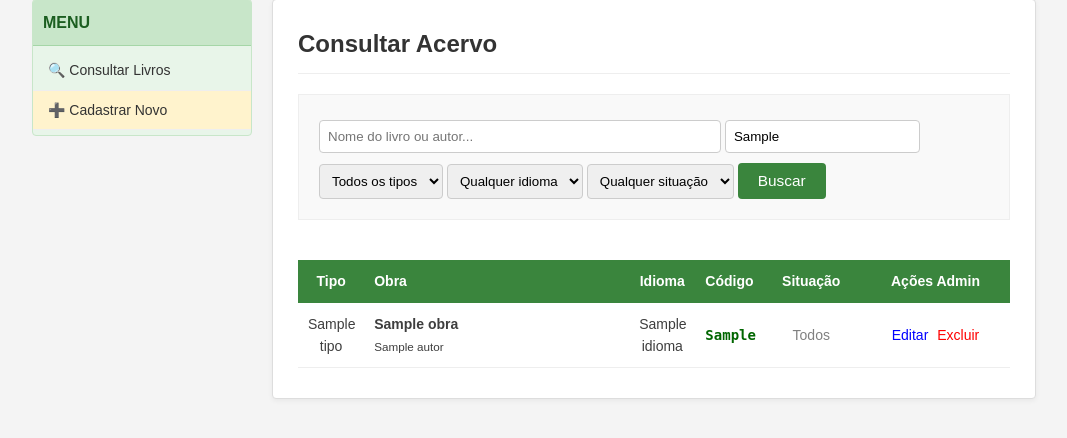
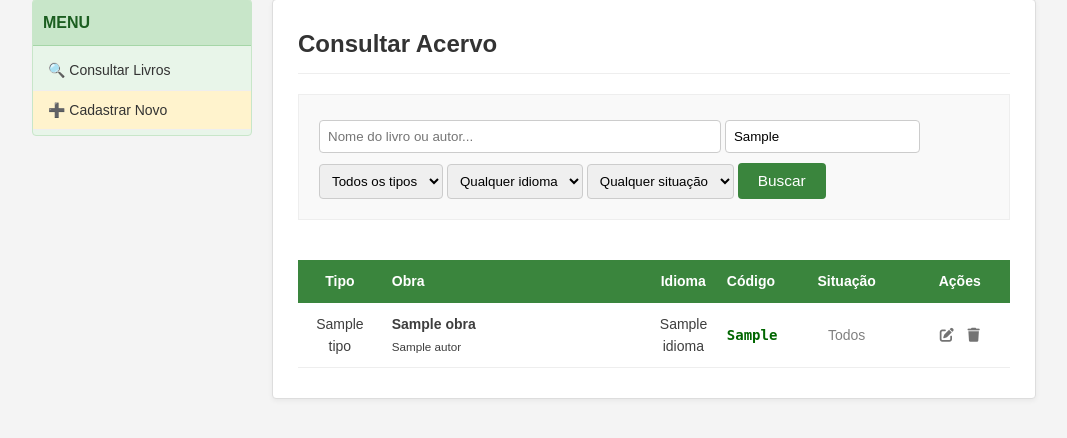
Before and after one commit to sofii4/Sistema-Biblioteca, a Flask app: template templates/index.html in a window 1280 px wide. Shown: the part 224-662 px from the top of the page, without its empty margins (106-1173 px from the left). Run offline with Flask 3, Linux system fonts and the light colour scheme; the visitor is signed in with stand-in values (Sample User, id 1); the template is opened without the code that fills it: most values are stand-ins (such as "Sample title", 1, 10 or a date in 2020); some libraries are stand-ins or nearby versions.

Commit message:
style changes

```diff
--- a/static/css/styles.css
+++ b/static/css/styles.css
@@ -218,7 +218,7 @@ button[type="submit"]:hover {
 
 .tabelalarga th:nth-child(1),
 .tabelalarga td:nth-child(1) {
-    width: 8%;
+    width: 10%;
     text-align: center;
 }
 
@@ -245,13 +245,13 @@ button[type="submit"]:hover {
 
 .tabelalarga th:nth-child(5),
 .tabelalarga td:nth-child(5) {
-    width: 12%;
+    width: 15%;
     text-align: center;
 }
 
 .tabelalarga th:nth-child(6),
 .tabelalarga td:nth-child(6) {
-    width: 18%;
+    width: 12%;
     white-space: nowrap;
     text-align: center;
 }
--- a/templates/base.html
+++ b/templates/base.html
@@ -6,6 +6,9 @@
     <meta name="viewport" content="width=device-width, initial-scale=1.0">
     <title>Biblioteca Municipal</title>
     <link rel="stylesheet" href="{{ url_for('static', filename='css/styles.css') }}">
+    <link rel="stylesheet" href="https://cdnjs.cloudflare.com/ajax/libs/font-awesome/6.5.1/css/all.min.css"
+        integrity="sha512-DTOQO9RWCH3ppGqcWaEA1BIZOC6xxalwEsw9c2QQeAIftl+Vegovlnee1c9QX4TctnWMn13TZye+giMm8e2LwA=="
+        crossorigin="anonymous" referrerpolicy="no-referrer" />
 </head>
 
 <body>
--- a/templates/index.html
+++ b/templates/index.html
@@ -45,7 +45,7 @@
                     <th>Situação</th>
                     <!-- Coluna de Ações visível apenas para Admin -->
                     {% if session.get('usuario_logado') %}
-                    <th>Ações Admin</th>
+                    <th>Ações</th>
                     {% endif %}
                 </tr>
             </thead>
@@ -62,7 +62,7 @@
                     </td>
                     <td>
                         {% if obra['situacao'] == 'disponivel' %}
-                        <span style="color: green;">Disponível</span>
+                        <span style="color: green; font-weight: bold;">Disponível</span>
                         {% elif obra['situacao'] == 'emprestado' %}
                         <span style="color: red; font-weight: bold;">Emprestado</span>
                         {% else %}
@@ -73,10 +73,14 @@
                     <!-- Botões visíveis apenas para Admin -->
                     {% if session.get('usuario_logado') %}
                     <td>
-                        <a href="{{ url_for('editar', id=obra['id']) }}" style="color: blue; margin-right: 5px;">
-                            Editar</a>
-                        <a href="{{ url_for('excluir', id=obra['id']) }}" style="color: red;"
-                            onclick="return confirm('Tem certeza que deseja excluir este livro?');"> Excluir</a>
+                        <a href="{{ url_for('editar', id=obra['id']) }}" title="Editar" style="color: #333333af; margin-right: 10px;">
+                            <i class="fa-solid fa-pen-to-square"></i>
+                        </a>
+
+                        <a href="{{ url_for('excluir', id=obra['id']) }}" title="Excluir" style="color:#333333af ;"
+                            onclick="return confirm('Tem certeza que deseja excluir este livro?');">
+                            <i class="fa-solid fa-trash"></i>
+                        </a>
                     </td>
                     {% endif %}
                 </tr>
@@ -93,7 +97,7 @@
 
     <!-- Bloco de Paginação -->
     {% if total_paginas > 1 %}
-    <div style="margin-top: 20px; text-align: center; padding-top: 10px; border-top: 1px dashed #ccc;">
+    <div style="margin-top: 20px; text-align: center; padding-top: 10px;">
 
         {% if pagina_atual > 1 %}
         <a href="{{ url_for('index', page=pagina_atual-1, q=q, tipo=tipo, idioma=idioma, situacao=situacao, cod_chamada=cod_chamada) }}"
```
Also changed, not shown: README.md, 1 other file.
